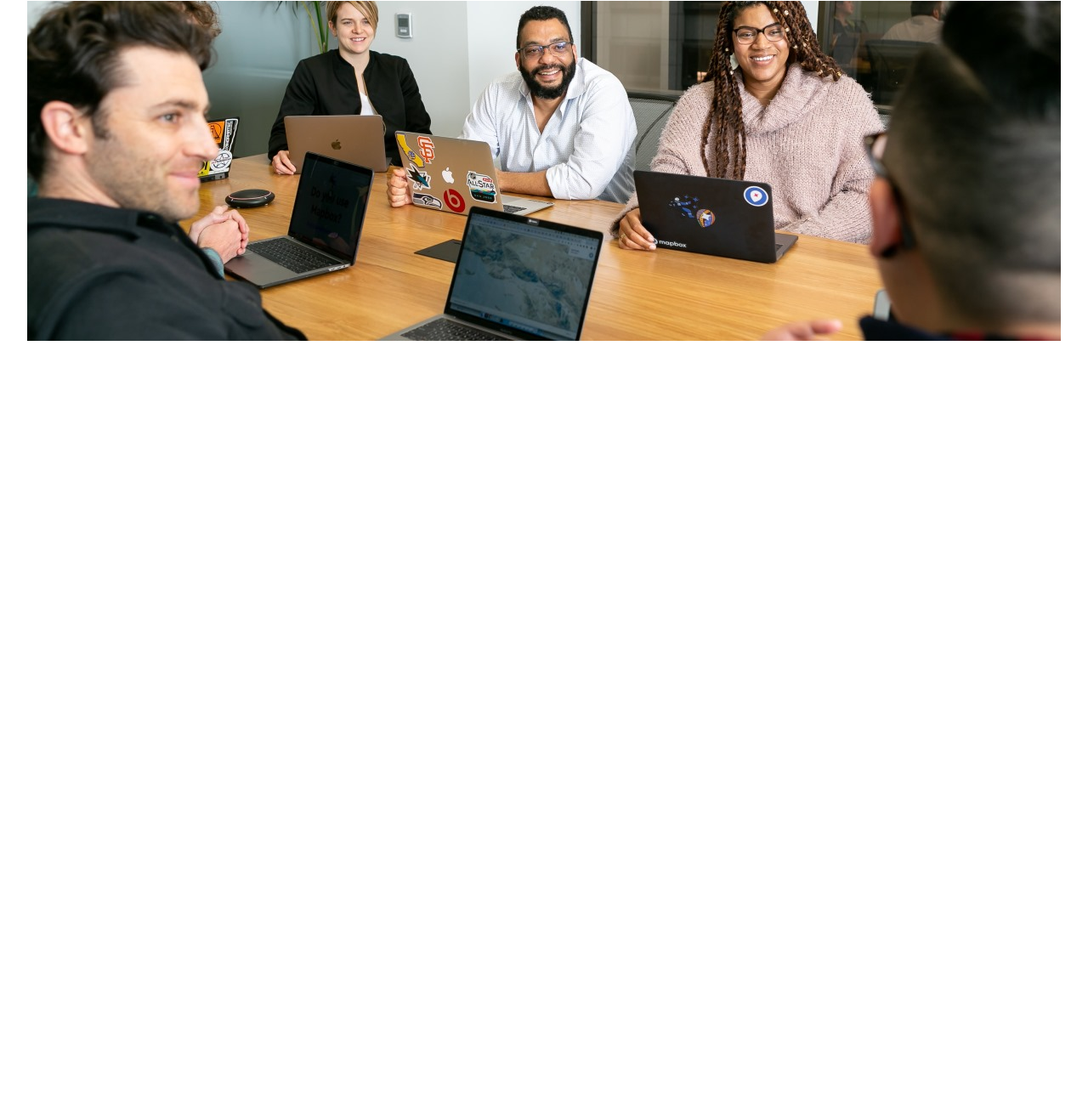
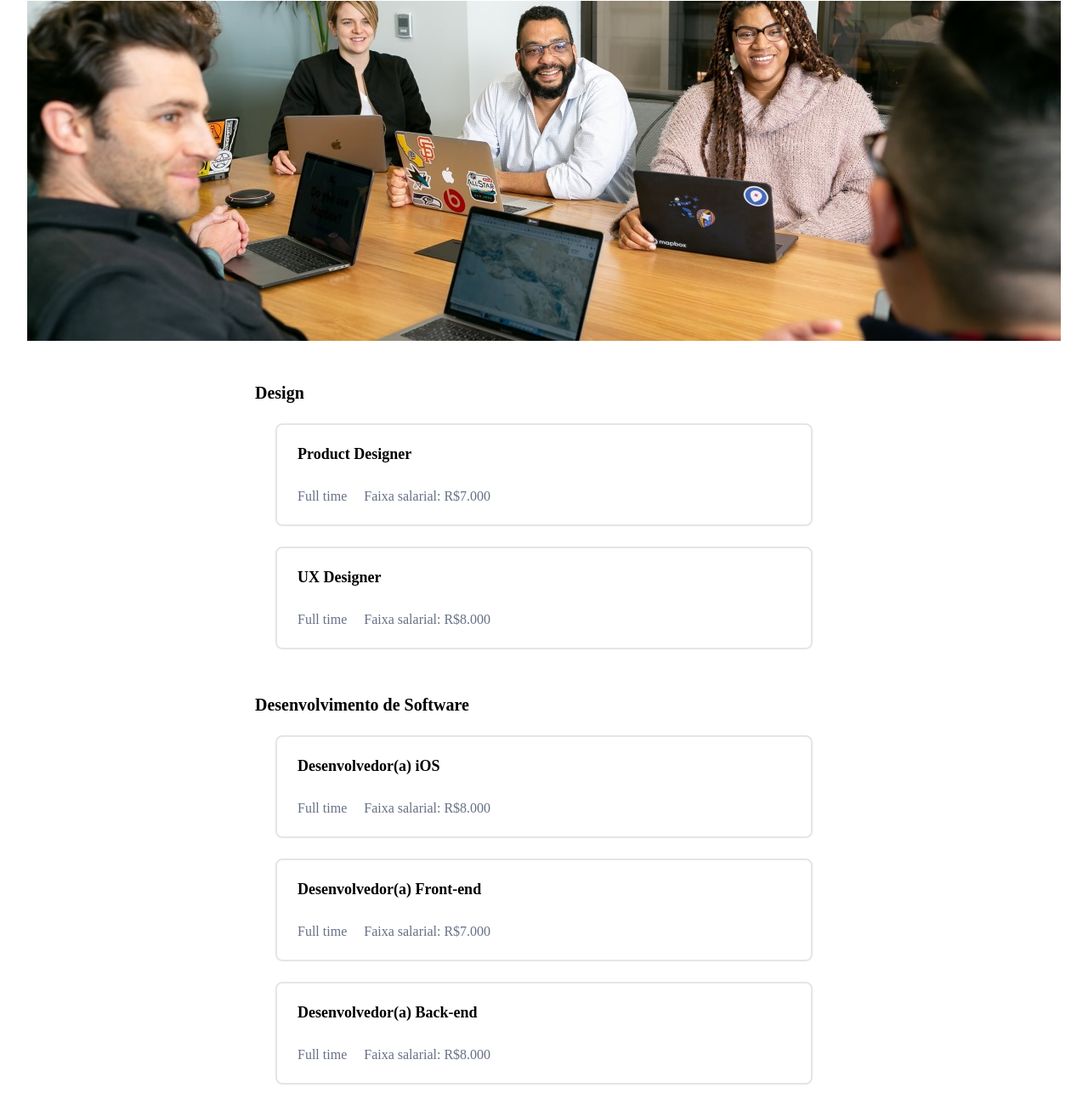
Before and after one commit to thalesliscano/projeto-optimus-tech, a plain HTML site: page index.html in a window 1280 px wide. Shown: the part 873-2173 px from the top of the page at 85% size. Before the commit the page ends 1324 px from the top, so only its background shows below. Drawn offline with Linux system fonts and the light colour scheme.

Commit message:
feat: adiciona seção de vagas disponíveis com reutilização de estilos no style.css
- Implementada a seção 'secao__vagas' no HTML com listagem de vagas para Design e Desenvolvimento de Software.
- Estilos reaproveitados utilizando classes compartilhadas (ex: .nome1, .nome2) para evitar repetição de código.
- Adicionado \* { box-sizing: border-box; }\ para melhor controle do box model.

```diff
--- /dev/null
+++ b/assets/css/secaoVagasDisponiveis.css
@@ -0,0 +1,46 @@
+.secao__vagas {
+    display: flex;
+    flex-direction: column;
+    align-items: flex-start;
+    /* importante para alinhar à esquerda */
+    gap: 30px;
+    padding: 0 300px;
+    /* ou o espaçamento lateral que quiser */
+}
+
+.secao__vagas__designer,
+.secao__vagas__dev {
+    width: 100%;
+    /* ocupa toda a largura disponível */
+    max-width: 800px;
+    /* opcional: define largura máxima */
+}
+
+.secao__vagas__designer__titulo,
+.secao__vagas__dev__titulo {
+    font-size: 1.25rem;
+}
+
+.secao__vagas__designer__itens__item,
+.secao__vagas__dev__itens__item {
+    padding: 24px;
+    border-radius: 8px;
+    border: 2px solid rgba(0,0,0,0.1);
+    margin: 24px;
+}
+
+.secao__vagas__designer__itens__item__titulo,
+.secao__vagas__dev__itens__item__titulo {
+    font-size: 1.125rem;
+}
+
+.secao__vagas__designer__itens__item__titulo,
+.secao__vagas__dev__itens__item__titulo {
+    margin-bottom: 30px;
+}
+
+.secao__vagas__designer__itens__item__container__descricao,
+.secao__vagas__dev__itens__item__container__descricao {
+    display: flex;
+    gap: 20px;
+}
--- a/assets/css/style.css
+++ b/assets/css/style.css
@@ -3,6 +3,7 @@
 @import url("./secaoSobre.css");
 @import url("./secaoMetricas.css");
 @import url("./secaoProcurandoTalentos.css");
+@import url("./secaoVagasDisponiveis.css");
 
 /* Variáveis a serem usadas no site todo*/
 :root{
@@ -17,6 +18,10 @@
     --dp-flex:flex;
 }
 /* Css Reset */
+*{
+    box-sizing: border-box;
+}
+
 body, h1, h2, h3, a, p, ul, li, div {
     padding: 0px;
     margin: 0px;
--- a/index.html
+++ b/index.html
@@ -1,11 +1,13 @@
 <!DOCTYPE html>
 <html lang="en">
+
 <head>
     <meta charset="UTF-8">
     <meta name="viewport" content="width=device-width, initial-scale=1.0">
     <title>OptimusTech</title>
     <link rel="stylesheet" href="./assets/css/style.css">
 </head>
+
 <body>
     <header class="menu">
         <nav class="menu__navbar">
@@ -16,10 +18,11 @@
                 <strong class="menu__navbar__marca__nome-marca">OptimusTech</strong>
             </div>
             <ul class="menu__navbar__links">
-                <li class="menu__navbar__links__item"><a class="menu__nav__links__item__link"href="#">Home</a></li>
-                <li class="menu__navbar__links__item"><a class="menu__nav__links__item__link"href="#">Produtos</a></li>
+                <li class="menu__navbar__links__item"><a class="menu__nav__links__item__link" href="#">Home</a></li>
+                <li class="menu__navbar__links__item"><a class="menu__nav__links__item__link" href="#">Produtos</a></li>
                 <li class="menu__navbar__links__item"><a class="menu__nav__links__item__link" href="#">Recursos</a></li>
-                <li class="menu__navbar__links__item"><a class="menu__nav__links__item__link" href="#">Sobre nós</a></li>
+                <li class="menu__navbar__links__item"><a class="menu__nav__links__item__link" href="#">Sobre nós</a>
+                </li>
 
             </ul>
             <div class="menu__navbar__singin-singup">
@@ -32,29 +35,34 @@
     <section class="secao__sobre-nos">
         <h2 class="secao__sobre-nos__subtitulo">Sobre nós</h2>
         <h1 class="secao__sobre-nos__titulo">Por que somos diferentes?</h1>
-        <p class="secao__sobre-nos__descricao">Nós focamos nos detalhes de tudo que fazemos. Tudo para ajudar as empresas de todo o mundo a se concentrarem naquilo que é realmente importante para elas.</p>
+        <p class="secao__sobre-nos__descricao">Nós focamos nos detalhes de tudo que fazemos. Tudo para ajudar as
+            empresas de todo o mundo a se concentrarem naquilo que é realmente importante para elas.</p>
     </section>
 
     <section class="secao__metrica-resultado">
         <div class="secao__metrica-resultado__item">
             <h2 class="secao__metrica-resultado__item__dados">400+</h2>
             <h3 class="secao__metrica-resultado__item__subtitulo">Projetos concluídos</h3>
-            <p class="secao__metrica-resultado__item__descricao">Nós ajudamos a construir mais de 400 projetos incríveis.</p>
+            <p class="secao__metrica-resultado__item__descricao">Nós ajudamos a construir mais de 400 projetos
+                incríveis.</p>
         </div>
         <div class="secao__metrica-resultado__item">
             <h2 class="secao__metrica-resultado__item__dados">100+</h2>
             <h3 class="secao__metrica-resultado__item__subtitulo">Colaboradores</h3>
-            <p class="secao__metrica-resultado__item__descricao">Temos mais de 100 colaboradores no nosso time que se preocupam com nossos clientes.</p>
+            <p class="secao__metrica-resultado__item__descricao">Temos mais de 100 colaboradores no nosso time que se
+                preocupam com nossos clientes.</p>
         </div>
         <div class="secao__metrica-resultado__item">
             <h2 class="secao__metrica-resultado__item__dados">20k</h2>
             <h3 class="secao__metrica-resultado__item__subtitulo">Downloads</h3>
-            <p class="secao__metrica-resultado__item__descricao">Nossos projetos que estão disponíveis em lojas já foram baixados mais de 20.000 vezes.</p>
+            <p class="secao__metrica-resultado__item__descricao">Nossos projetos que estão disponíveis em lojas já foram
+                baixados mais de 20.000 vezes.</p>
         </div>
         <div class="secao__metrica-resultado__item">
             <h2 class="secao__metrica-resultado__item__dados">500+</h2>
             <h3 class="secao__metrica-resultado__item__subtitulo">Reviews 5 estrelas</h3>
-            <p class="secao__metrica-resultado__item__descricao">Estamos orgulhosos de contar com mais de 500 reviews 5 estrelas em nossos produtos.</p>
+            <p class="secao__metrica-resultado__item__descricao">Estamos orgulhosos de contar com mais de 500 reviews 5
+                estrelas em nossos produtos.</p>
         </div>
     </section>
 
@@ -62,11 +70,67 @@
         <div class="secao__procurando-talentos__descricao">
             <h3 class="secao__procurando-talentos__descricao__subtitulo">Vagas abertas</h3>
             <h2 class="secao__procurando-talentos__descricao__titulo">Estamos procurando por talentos</h2>
-            <p class="secao__procurando-talentos__descricao__descricao">Somos uma equipe 100% remota com pessoas do Brasil inteiro.</p>
+            <p class="secao__procurando-talentos__descricao__descricao">Somos uma equipe 100% remota com pessoas do
+                Brasil inteiro.</p>
         </div>
         <div class="secao__procurando-talentos__container-img">
-            <img  class="secao__procurando-talentos__container-img__img" src="./assets/imgs/img-vagas.jpg" alt="img-vagas">
+            <img class="secao__procurando-talentos__container-img__img" src="./assets/imgs/img-vagas.jpg"
+                alt="img-vagas">
         </div>
     </section>
-    </body>
+
+    <section class="secao__vagas">
+        <div class="secao__vagas__designer">
+            <h2 class="secao__vagas__designer__titulo">Design</h2>
+            <ul class="secao__vagas__designer__itens">
+                <li class="secao__vagas__designer__itens__item">
+                    <h3 class="secao__vagas__designer__itens__item__titulo">Product Designer</h3>
+                    <div class="secao__vagas__designer__itens__item__container__descricao">
+                        <p class="secao__vagas__designer__itens__item__container__descricao__texto">Full time</p>
+                        <p class="secao__vagas__designer__itens__item__container__descricao__texto">Faixa salarial: R$7.000
+                        </p>
+                    </div>
+                </li>
+                <li class="secao__vagas__designer__itens__item">
+                    <h3 class="secao__vagas__designer__itens__item__titulo">UX Designer</h3>
+                    <div class="secao__vagas__designer__itens__item__container__descricao">
+                        <p class="secao__vagas__designer__itens__item__container__descricao__texto">Full time</p>
+                        <p class="secao__vagas__designer__itens__item__container__descricao__texto">Faixa salarial: R$8.000
+                        </p>
+                    </div>
+                </li>
+            </ul>
+        </div>
+        <div class="secao__vagas__dev">
+            <h2 class="secao__vagas__dev__titulo">Desenvolvimento de Software</h2>
+            <ul class="secao__vagas__dev__itens">
+                <li class="secao__vagas__dev__itens__item">
+                    <h3 class="secao__vagas__dev__itens__item__titulo">Desenvolvedor(a) iOS</h3>
+                    <div class="secao__vagas__dev__itens__item__container__descricao">
+                        <p class="secao__vagas__dev__itens__item__container__descricao__texto">Full time</p>
+                        <p class="secao__vagas__dev__itens__item__container__descricao__texto">Faixa salarial: R$8.000
+                        </p>
+                    </div>
+                </li>
+                <li class="secao__vagas__dev__itens__item">
+                    <h3 class="secao__vagas__dev__itens__item__titulo">Desenvolvedor(a) Front-end</h3>
+                    <div class="secao__vagas__dev__itens__item__container__descricao">
+                        <p class="secao__vagas__dev__itens__item__container__descricao__texto">Full time</p>
+                        <p class="secao__vagas__dev__itens__item__container__descricao__texto">Faixa salarial: R$7.000
+                        </p>
+                    </div>
+                </li>
+                <li class="secao__vagas__dev__itens__item">
+                    <h3 class="secao__vagas__dev__itens__item__titulo">Desenvolvedor(a) Back-end</h3>
+                    <div class="secao__vagas__dev__itens__item__container__descricao">
+                        <p class="secao__vagas__dev__itens__item__container__descricao__texto">Full time</p>
+                        <p class="secao__vagas__dev__itens__item__container__descricao__texto">Faixa salarial: R$8.000
+                        </p>
+                    </div>
+                </li>
+            </ul>
+        </div>
+    </section>
+</body>
+
 </html>
```
